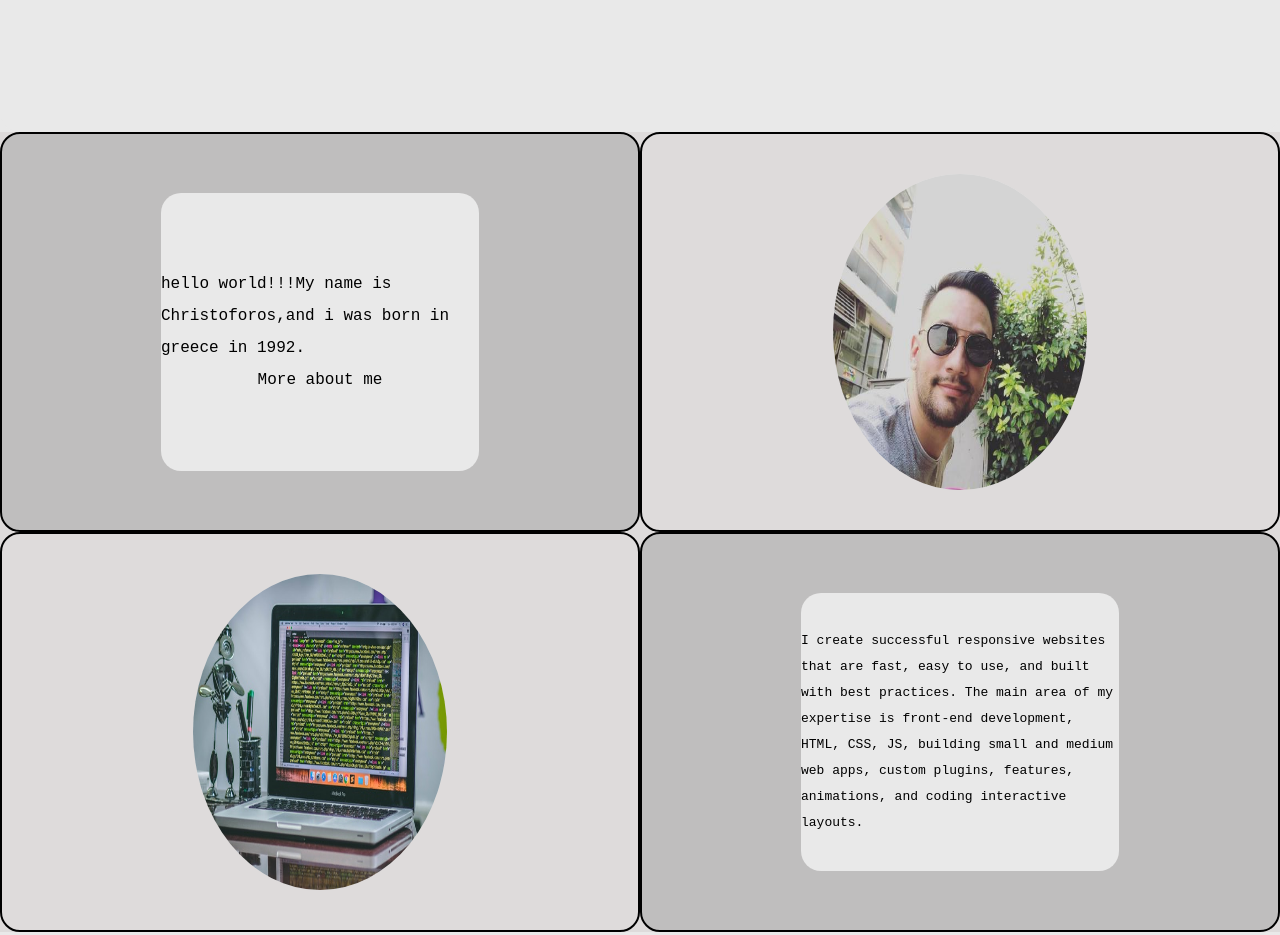
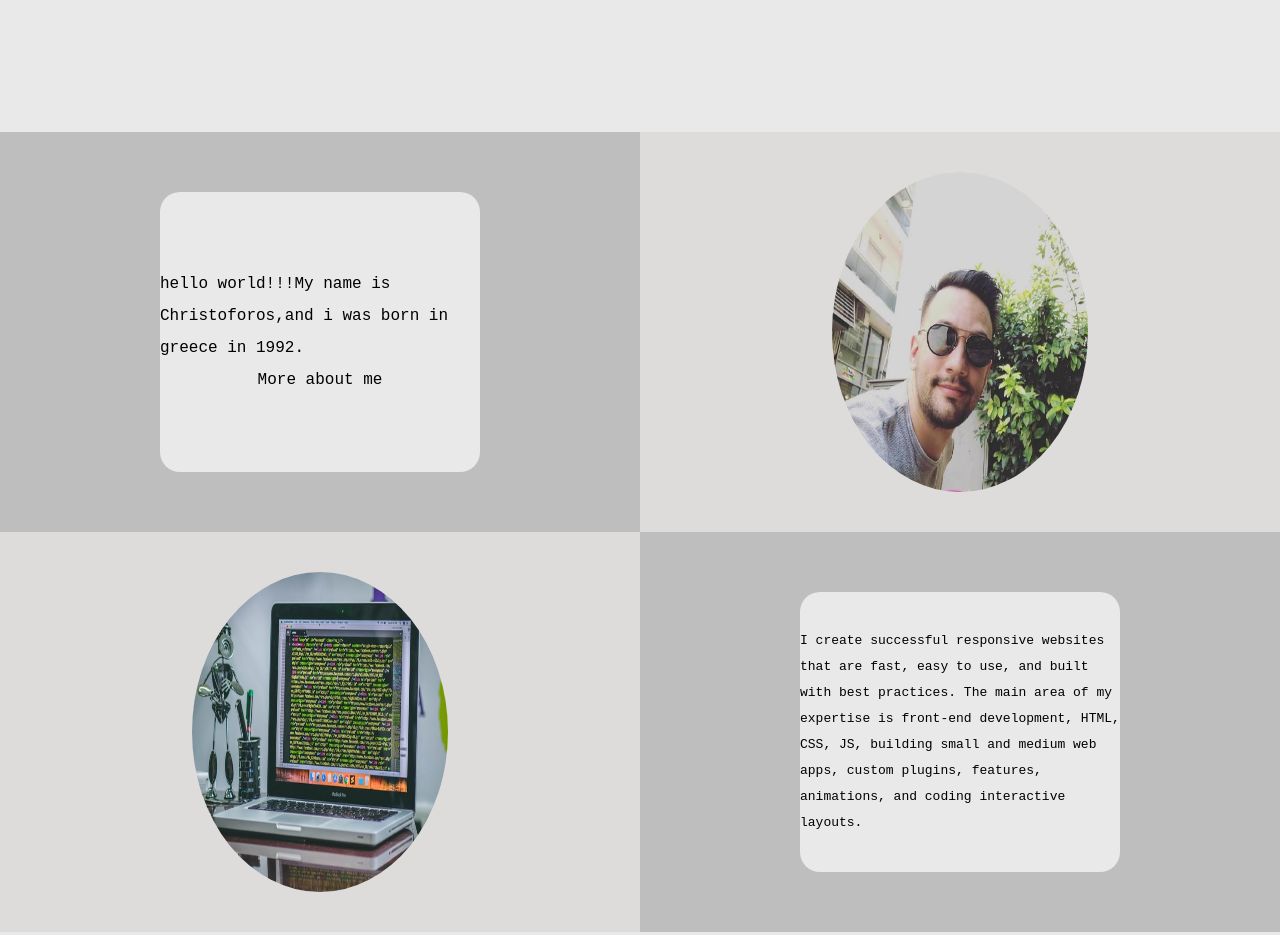
Before and after one commit to CristoforosChoras/portofolio-v1, a website: page src/index.html in a window 1280 px wide. Shown: the part 740-1675 px from the top of the page. Drawn offline with nearby package versions, Linux system fonts and the light colour scheme; files that its build step writes are made by us from their sources.

Commit message:
form and html uptades

```diff
--- a/src/index.html
+++ b/src/index.html
@@ -104,7 +104,7 @@
         <nav>
           <li><a href="#">Work</a></li>
           <li><a href="#">About</a></li>
-          <a href="#"><li>GET IN TOUCH</li></a>
+          <a href="http://127.0.0.1:5500/src/scss/html/contact.html"><li>GET IN TOUCH</li></a>
         </nav>
       </div>
     </footer>
--- a/src/scss/components/form.scss
+++ b/src/scss/components/form.scss
@@ -1,16 +1,12 @@
-body{
-    background-color:#e9e9e9;
-}
+
 #feedback-page {
   text-align: center;
 }
-
 #form-main {
   width: 100%;
   float: left;
   padding-top: 0px;
 }
-
 #form-div {
   background-color: rgba(72, 72, 72, 0.4);
   padding-left: 30px;
--- a/src/scss/layouts/_main-content.scss
+++ b/src/scss/layouts/_main-content.scss
@@ -39,7 +39,6 @@ main {
     .box {
       width: 50%;
       height: 50%;
-      border-radius: 20px;border: 2px black solid;
       background-color: #dedbdb;
       // position items inside with flex
       &:nth-child(2),
```
